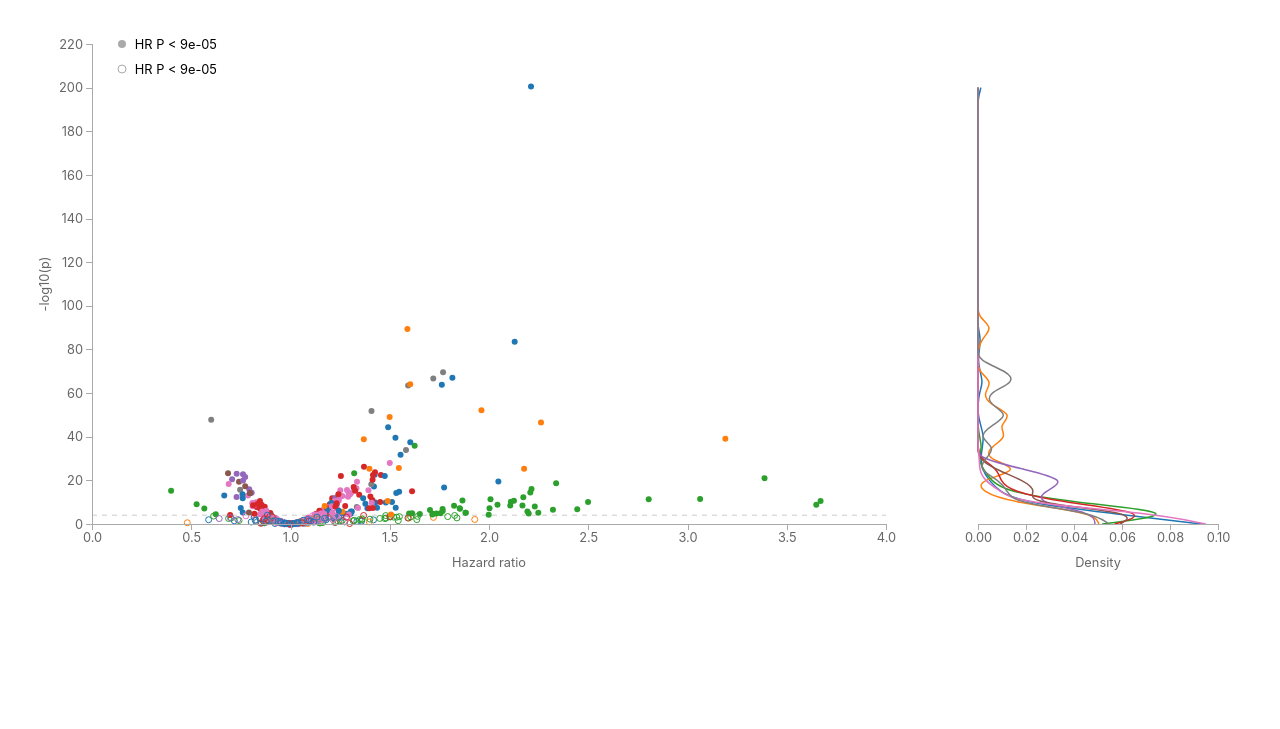
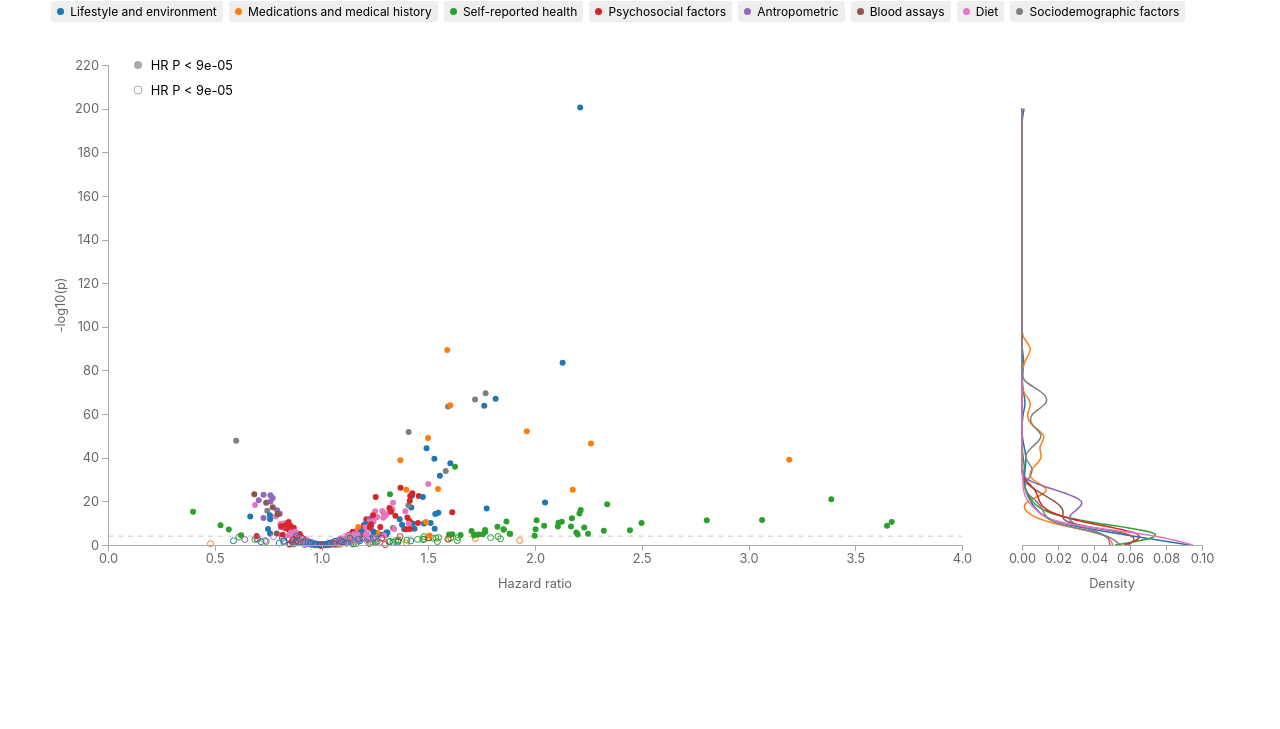
Before and after one commit to davkal/mortality, a website built with webpack: page public/index.html in a window 1280 px wide. Shown: the part 89-818 px from the top of the page. Built offline with nearby package versions, Linux system fonts and the light colour scheme.

Commit message:
line categories

```diff
--- a/public/index.html
+++ b/public/index.html
@@ -16,11 +16,11 @@
     </div>
   </div>
   <div class="row">
-    <div id="fig2a-scatter" class="svg-container" style="flex: 4">
+    <div id="fig2a-scatter" class="svg-container" style="flex: 1">
       <svg />
     </div>
 
-    <div id="fig2a-line" class="svg-container" style="flex: 1">
+    <div id="fig2a-line" class="svg-container" style="width: 15rem">
       <svg />
     </div>
   </div>
--- a/src/line.js
+++ b/src/line.js
@@ -18,8 +18,10 @@ export default class LineChart {
     this.xScale = xScale;
     this.yScale = fisheye.scale(yScale).distortion(0);
     this.dispatch = dispatch;
+    this.color = color;
+    this.selectedCategories = [];
+    this.hoveredCategory = null;
 
-    this.color = color;
     this.el = document.getElementById(id);
     this.svg = d3.select(`#${this.id} svg`);
     this.baseWidth = this.el.clientWidth;
@@ -90,6 +92,11 @@ export default class LineChart {
           this.update(true);
         }
       });
+      this.dispatch.on(`categories.${this.id}`, ({ hovered, selected }) => {
+        this.selectedCategories = selected;
+        this.hoveredCategory = hovered;
+        this.update();
+      });
     }
   }
 
@@ -117,21 +124,22 @@ export default class LineChart {
     const lines = this.svg.select('g.inner g.lines')
       .selectAll('.line')
       .data(this.data);
-    LineChart.setLines(lines.enter()
+    this.setLines(lines.enter()
       .append('path')
       .attr('fill', 'none')
       .attr('stroke', d => this.color(d.category))
       .attr('stroke-width', 1.5)
       .attr('class', 'line'), xScale, yScale);
 
-    LineChart.setLines(lines, xScale, yScale, animate);
+    this.setLines(lines, xScale, yScale, animate);
 
     lines.exit().remove();
 
     this.setAxes(xScale, yScale);
   }
 
-  static setLines(sel, xScale, yScale, animate) {
+  setLines(sel, xScale, yScale, animate) {
+    sel.classed('hide', d => this.categoryHidden(d.category));
     const line = d3.line()
       .curve(d3.curveBasis)
       .x(d => xScale(d.x))
@@ -139,6 +147,13 @@ export default class LineChart {
     const selection = animate ? sel.transition() : sel;
     selection
       .attr('d', line);
+  }
+
+  categoryHidden(category) {
+    if (!this.hoveredCategory && this.selectedCategories.length === 0) return false;
+    const selected = this.selectedCategories && this.selectedCategories.indexOf(category) > -1;
+    const hovered = this.hoveredCategory && this.hoveredCategory === category;
+    return !selected && !hovered;
   }
 
   setAxes(xScale) {
--- a/src/main.scss
+++ b/src/main.scss
@@ -2,23 +2,18 @@
 
 html,
 body {
-  padding: 0;
+  padding: 1em 1.5em 2em;
   margin: 0;
   font-family: -apple-system, BlinkMacSystemFont, 'Segoe UI', Roboto, Oxygen, Ubuntu, Cantarell, 'Open Sans', 'Helvetica Neue', sans-serif;
 }
 
 .row {
   display: flex;
-  margin: 1em 1em 0;
-
-  > div {
-    margin: 0 1em;
-    flex: 1;
-  }
 }
 
 .title {
-  font-size: 1rem;
+  font-size: 2rem;
+  font-weight: 100;
   color: #aaa;
   margin: 0.25em 0.25rem;
 }
@@ -27,7 +22,7 @@ body {
   font-size: 0.75rem;
   .filter {
     display: inline-block;
-    margin: 0.5em;
+    margin: 0.25em;
     padding: 0.25em 0.5em;
     background-color: #eee;
     border-radius: 0.2em;
@@ -84,6 +79,10 @@ body {
   }
 }
 
+.line {
+  transition: opacity .3s;
+}
+
 svg text {
   font-family: -apple-system, BlinkMacSystemFont, 'Segoe UI', Roboto, Oxygen, Ubuntu, Cantarell, 'Open Sans', 'Helvetica Neue', sans-serif;
   font-size: 0.8rem;
```
